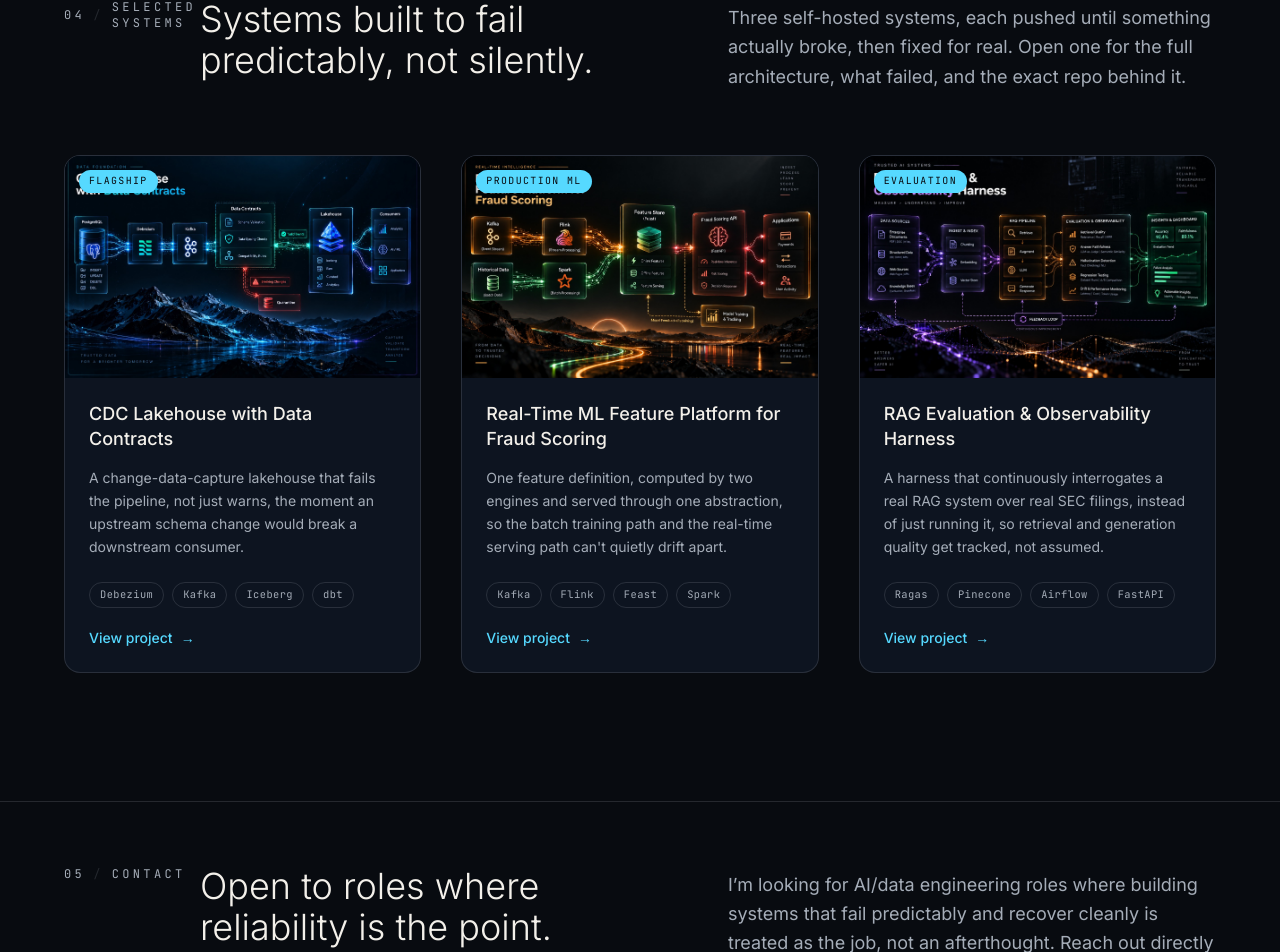
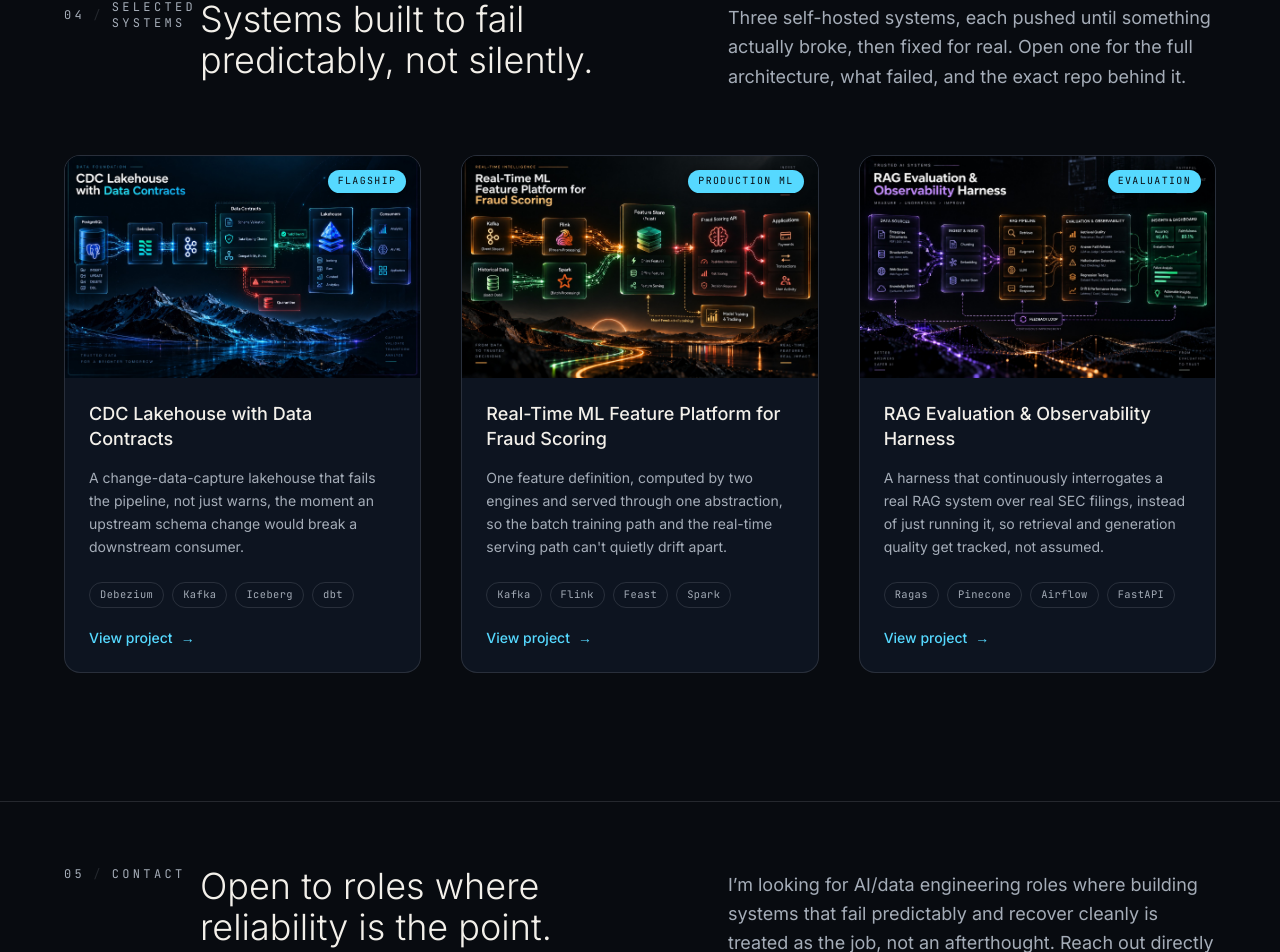
Before and after one commit to NandakumarVuppalapati/nandakumar-portfolio, a Next.js app: page / in a window 1280 px wide. Shown: the part 4301-5253 px from the top of the page. Built offline with nearby package versions, Linux system fonts and the light colour scheme.

Commit message:
Fix: move project card badge to top-right to avoid overlapping baked-in image titles

```diff
--- a/src/components/systems/system-card.tsx
+++ b/src/components/systems/system-card.tsx
@@ -9,7 +9,10 @@ export function SystemCard({ system }: { system: SystemEntry }) {
       className="group flex flex-col overflow-hidden rounded-2xl border border-border bg-background-elevated transition-colors duration-150 hover:border-accent-cyan/40 focus-visible:outline focus-visible:outline-2 focus-visible:outline-offset-2 focus-visible:outline-accent-cyan"
     >
       <div className="relative aspect-[16/10] overflow-hidden bg-background">
-        <span className="absolute top-3.5 left-3.5 z-10 rounded-full bg-accent-cyan px-2.5 py-1 font-mono text-[0.62rem] tracking-[0.14em] text-background uppercase">
+        {/* Top-right, not top-left: all three generated images already bake
+            their own title text into the top-left corner, so a top-left
+            badge here collides with it. */}
+        <span className="absolute top-3.5 right-3.5 z-10 rounded-full bg-accent-cyan px-2.5 py-1 font-mono text-[0.62rem] tracking-[0.14em] text-background uppercase shadow-[0_1px_12px_rgba(0,0,0,0.5)]">
           {system.badge}
         </span>
         <Image
```
